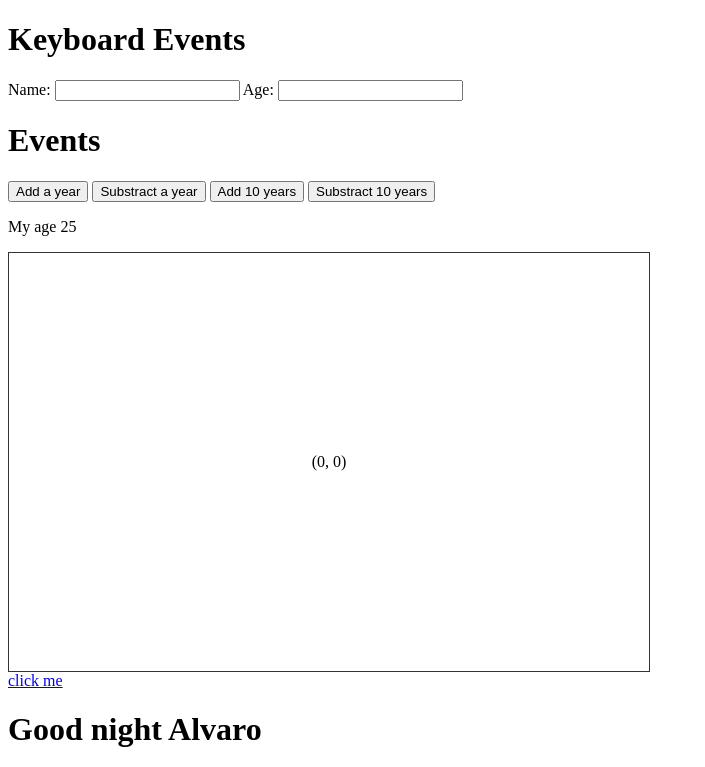
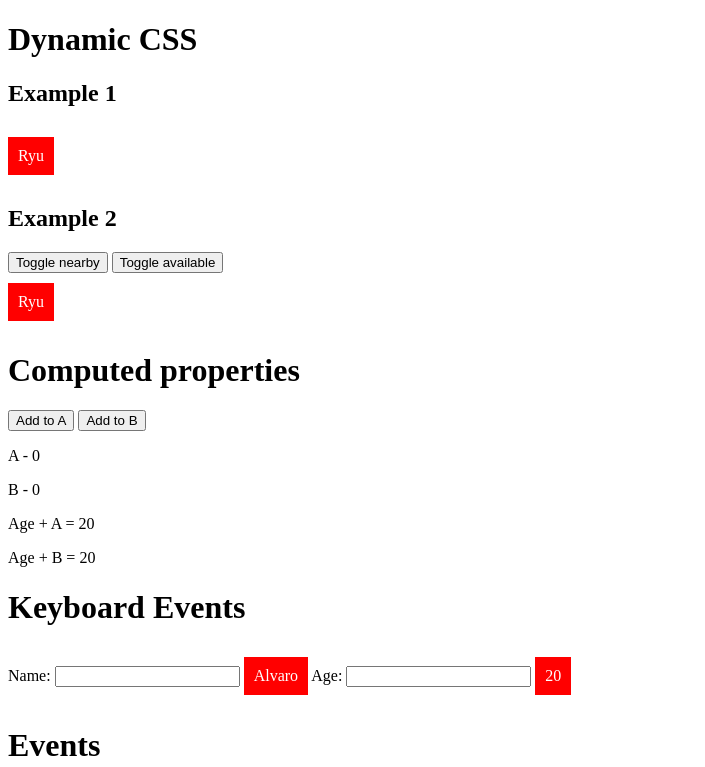
Before and after one commit to Kronos35/vuejs-playlist, a plain HTML site: page index.html in a window 1280 px wide. Shown: the top 767 px of the page, without its empty margins (0-705 px from the left). Drawn offline with nearby package versions, Linux system fonts and the light colour scheme.

Commit message:
Super commit
Dinamic CSS classes

```diff
--- a/app.js
+++ b/app.js
@@ -1,8 +1,50 @@
+//Dynamic CSS Classes
+new Vue({
+	el: '#DynCSSClasses',
+	data:{
+		available: false,
+		nearby: false
+	},
+	methods:{
+
+	},
+	computed:{
+		compClasses:function(){
+			return{
+				available:this.available,
+				nearby:this.nearby
+			}
+		}
+	}
+});
+//CompProp
+new Vue({
+	el: '#CompProp',
+	data:{
+		a:0,
+		b:0,
+		age:20
+	},
+	methods:{
+
+	},
+	computed:{
+		addToA:function(){
+			console.log('add to A');
+			return this.a+this.age;
+		},
+		addToB:function(){
+			console.log('add to B');
+			return this.b+this.age;
+		}
+	}
+});
 //Keyboard events
 new Vue({
 	el:'#keyboardEvents',
 	data:{
-
+		name: 'Alvaro',
+		age: 20
 	},
 	methods:{
 		logName:function(){
@@ -12,7 +54,7 @@ new Vue({
 			console.log('you entered your Age');
 		}
 	}
-})
+});
 new Vue({
 	el:'#vue-app',
 	data: {
--- a/index.html
+++ b/index.html
@@ -7,6 +7,31 @@
 	<link rel="stylesheet" type="text/css" href="styles.css"/>
 </head>
 <body>
+	<div id="DynCSSClasses">
+		<h1>Dynamic CSS</h1>
+
+		<h2>Example 1</h2>
+		<div v-on:click="available=!available" v-bind:class="{available: available}">
+			<span>Ryu</span>
+		</div>
+		<h2>Example 2</h2>
+		<button v-on:click="nearby=!nearby">Toggle nearby</button>
+		<button v-on:click="available=!available">Toggle available</button>
+		<div v-bind:class="compClasses">
+			<span>Ryu</span>
+		</div>
+	</div>
+	<!--Computer properties-->
+	<div id="CompProp">
+		<h1>Computed properties</h1>
+		<button v-on:click="a++">Add to A</button>
+		<button v-on:click="b++">Add to B</button>
+		<p>A - {{a}} </p>
+		<p>B - {{b}} </p>
+		<p>Age + A = {{addToA}}</p>
+		<p>Age + B = {{addToB}}</p>
+
+	</div>
 	<!--Two way data binding-->
 	<!--Keyboard events-->
 	<div id="keyboardEvents">
--- a/styles.css
+++ b/styles.css
@@ -1,3 +1,19 @@
+/**Dynamic CSS classes**/
+span{
+	background: red;
+	display: inline-block;
+	padding: 10px;
+	color: #fff;
+	margin: 10px 0;
+}
+.available span{
+	background: green;
+}
+.nearby span:after{
+	content: "nearby";
+	margin-left: 10px;
+}
+/******/
 #canvas{
 	width: 600px;
 	padding: 200px 20px;
```
